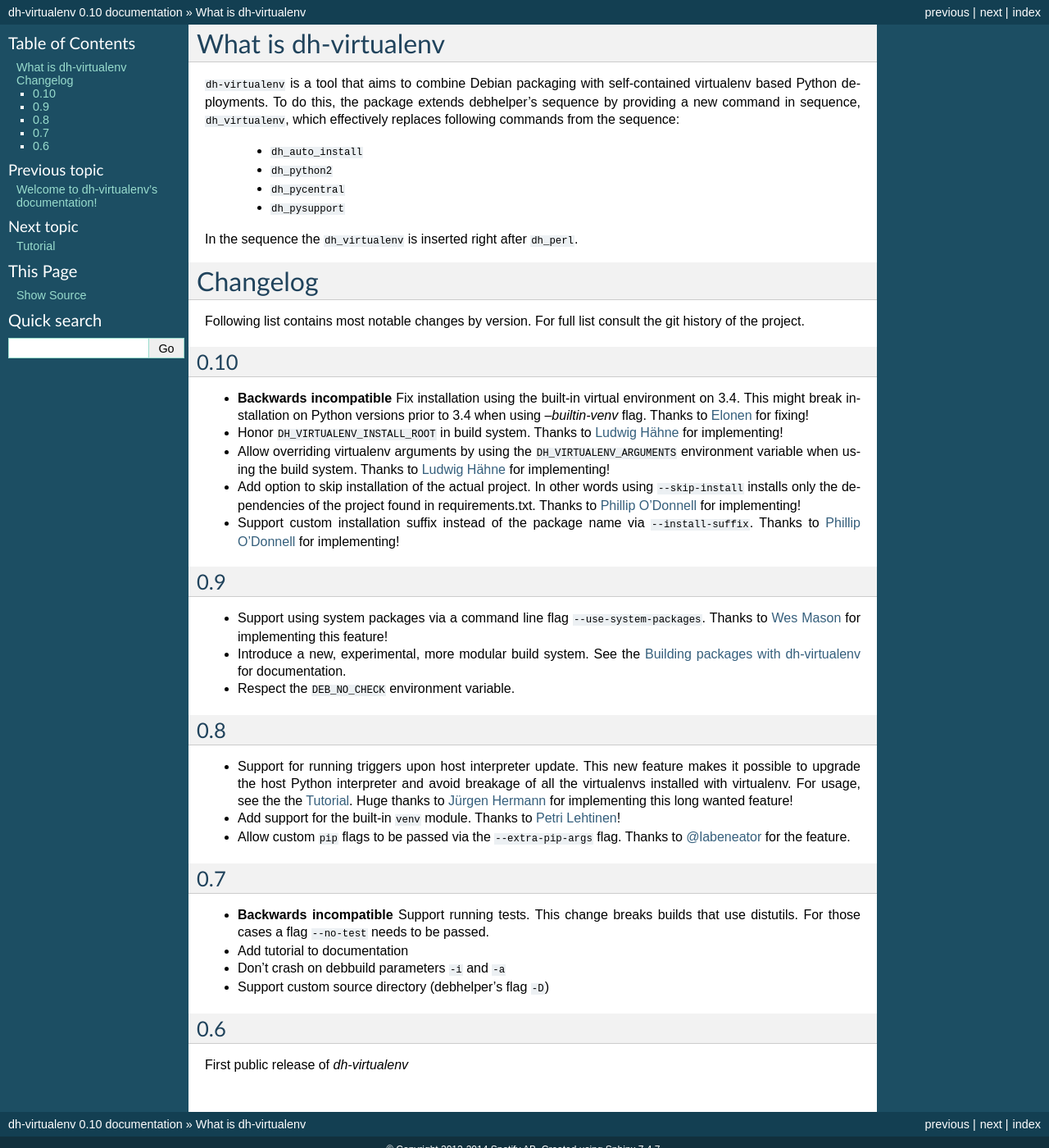
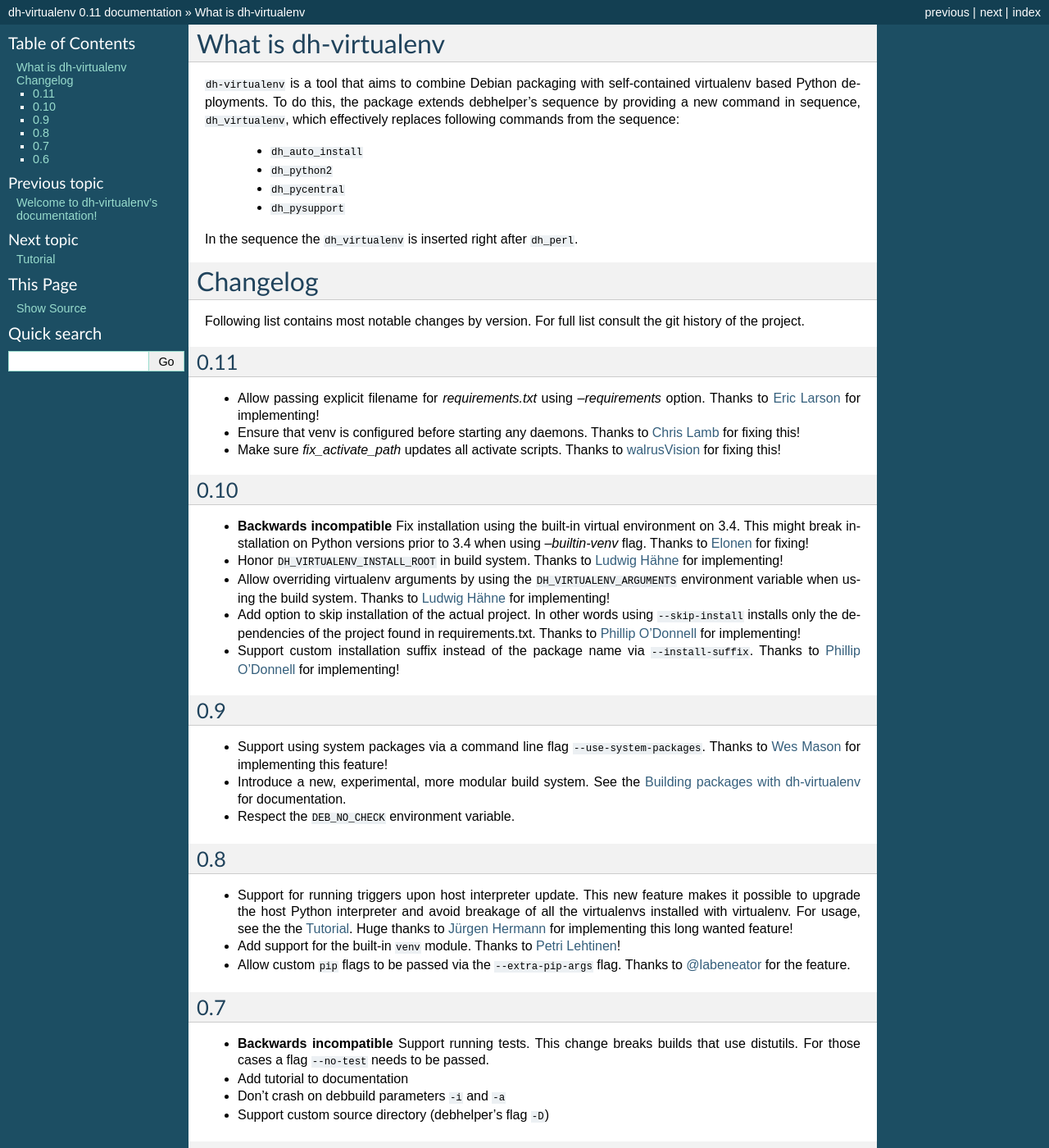
Before and after one commit to spotify/dh-virtualenv, a Sphinx documentation site: the page built from doc/info.rst, in a window 1280 px wide and 1400 px high. Shown: the whole window at 82% size. Built offline with Sphinx 7.4.7, drawn with Linux system fonts in a browser that asks for light colours; some of the changed text lies outside the part shown.

```diff
--- a/doc/conf.py
+++ b/doc/conf.py
@@ -48,9 +48,9 @@ copyright = u'2013-2014 Spotify AB'
 # built documents.
 #
 # The short X.Y version.
-version = '0.10'
+version = '0.11'
 # The full version, including alpha/beta/rc tags.
-release = '0.10'
+release = '0.11'
 
 # The language for content autogenerated by Sphinx. Refer to documentation
 # for a list of supported languages.
--- a/doc/info.rst
+++ b/doc/info.rst
@@ -23,6 +23,18 @@ In the sequence the ``dh_virtualenv`` is inserted right after
 
 Following list contains most notable changes by version. For full list
 consult the git history of the project.
+
+0.11
+====
+
+* Allow passing explicit filename for `requirements.txt` using
+  `--requirements` option. Thanks to `Eric Larson
+  <https://github.com/ionrock>`_ for implementing!
+* Ensure that venv is configured before starting any daemons. Thanks
+  to `Chris Lamb <https://github.com/lamby>`_ for fixing this!
+* Make sure `fix_activate_path` updates all activate scripts. Thanks
+  to `walrusVision <https://github.com/walrusVision>`_ for fixing
+  this!
 
 0.10
 ====
--- a/setup.py
+++ b/setup.py
@@ -22,7 +22,7 @@
 from setuptools import setup
 
 setup(name='dh_virtualenv',
-      version='0.8.99',
+      version='0.11',
       author=u'Jyrki Pulliainen',
       author_email='jyrki@spotify.com',
       url='https://github.com/spotify/dh-virtualenv',
```
Also changed, not shown: 2 other files.
